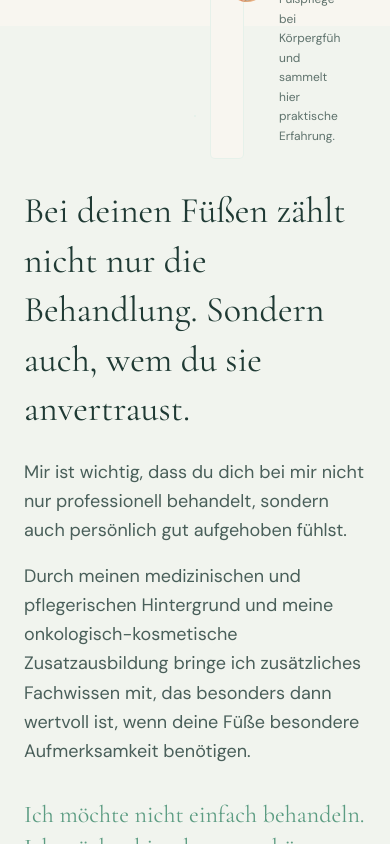
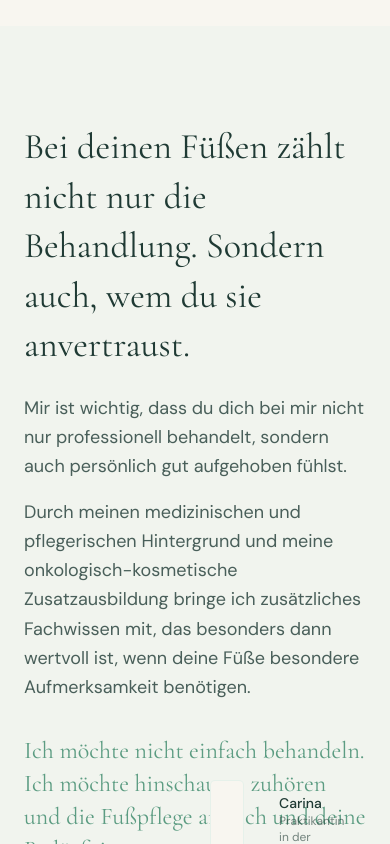
Before and after one commit to Javera-Studio/koerpergfueh, a Next.js app: page /fusspflege in a window 390 px wide. Shown: the part 10720-11564 px from the top of the page. Built offline with nearby package versions, Linux system fonts and the light colour scheme; a web font is replaced by a local one.

Commit message:
Fusspflege Trust-Section: Mobile-Reihenfolge korrigiert (Text vor Foto)

```diff
--- a/src/components/fusspflege/Trust.tsx
+++ b/src/components/fusspflege/Trust.tsx
@@ -10,7 +10,7 @@ export function FusspflegeTrust() {
           {/* Gemeinsames Foto statt reinem Viktoria-Portrait: Carina wird
               hier sympathisch sichtbar, aber klar untergeordnet – nur eine
               kleine, überlappende Notiz, keine eigene große Card. */}
-          <div className="relative mx-auto max-w-sm lg:order-2 lg:mx-0">
+          <div className="relative order-2 mx-auto max-w-sm lg:order-2 lg:mx-0">
             <ImagePlaceholder
               label="Viktoria & Carina"
               offset="top-left"
@@ -48,7 +48,7 @@ export function FusspflegeTrust() {
             </div>
           </div>
 
-          <div className="lg:order-1">
+          <div className="order-1 lg:order-1">
             <h2 className="font-display text-4xl leading-snug text-petrol sm:text-5xl">
               Bei deinen Füßen zählt nicht nur die Behandlung. Sondern auch,
               wem du sie anvertraust.
```
